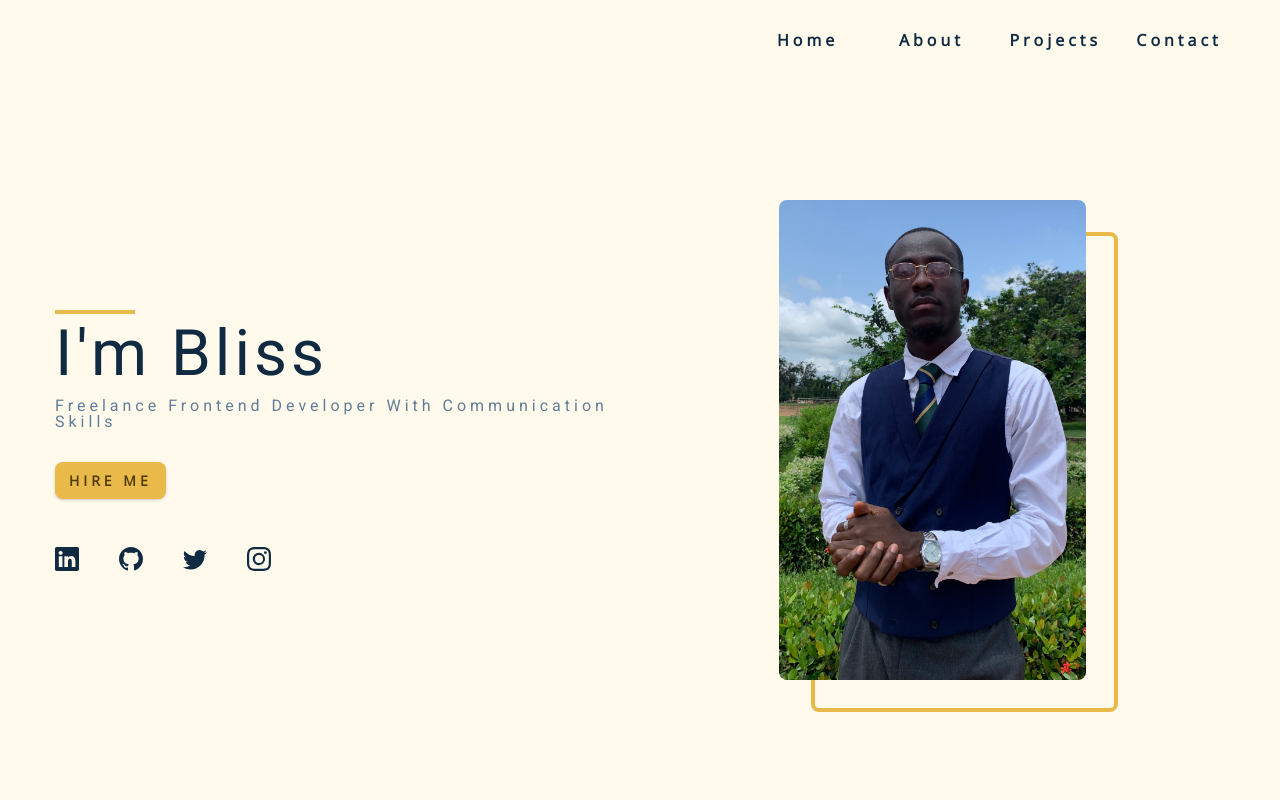
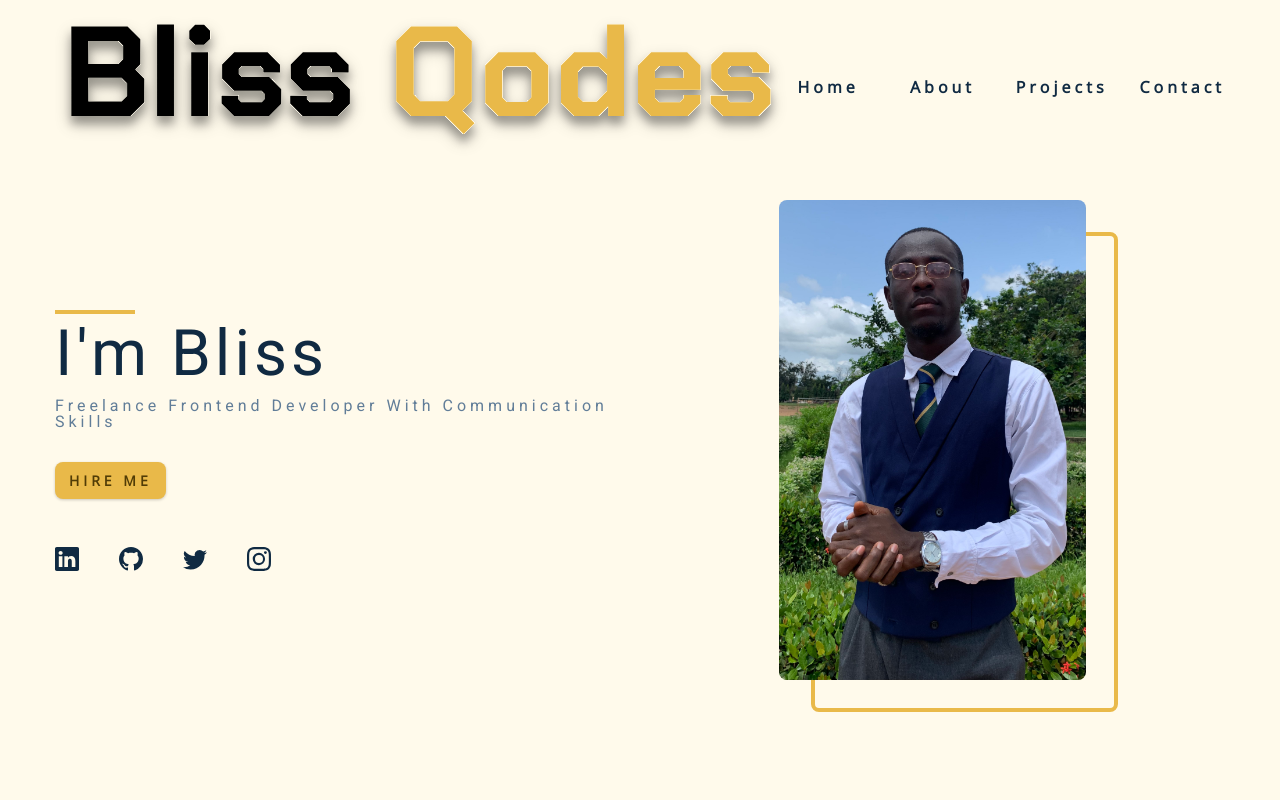
Before and after one commit to bliss-armah/My-Portfolio, a React (Vite) app: page / in a window 1280 px wide. Shown: the top 800 px of the page. Built offline with nearby package versions, Linux system fonts and the light colour scheme.

Commit message:
refactoring text

```diff
--- a/src/components/Navbar.tsx
+++ b/src/components/Navbar.tsx
@@ -1,5 +1,5 @@
 import { useEffect, useState } from "react";
-import logo from "../assets/images/logo.svg";
+import logo from "../assets/images/Bliss Qodes.svg";
 import { FaBars } from "react-icons/fa";
 import Aside from "./Aside";
 import { Link } from "react-scroll";
@@ -34,7 +34,7 @@ const Navbar = () => {
           <div className="nav-header">
             <a href="/">
 
-            {/* <img src={logo} className="nav-logo" alt="nav logo" /> */}
+            <img src={logo} className="nav-logo w-[230px]" alt="nav logo" />
             </a>
             <button className="nav-btn" id="nav-btn" onClick={showSidebar}>
               <FaBars />
```
Also changed, not shown: src/assets/images/Bliss Qodes.svg (added).
